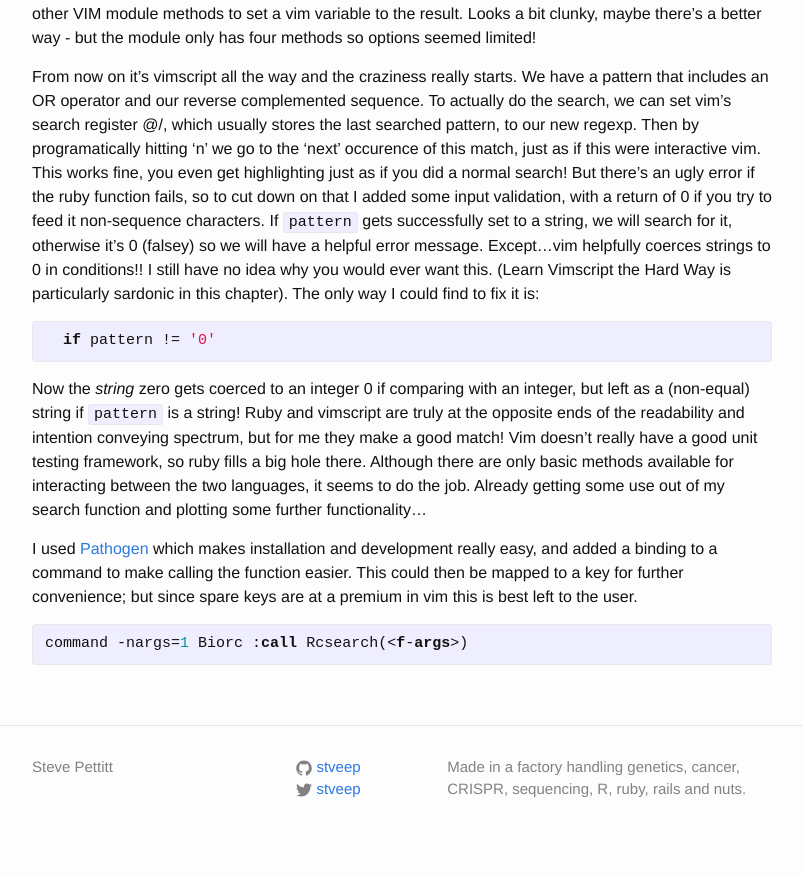
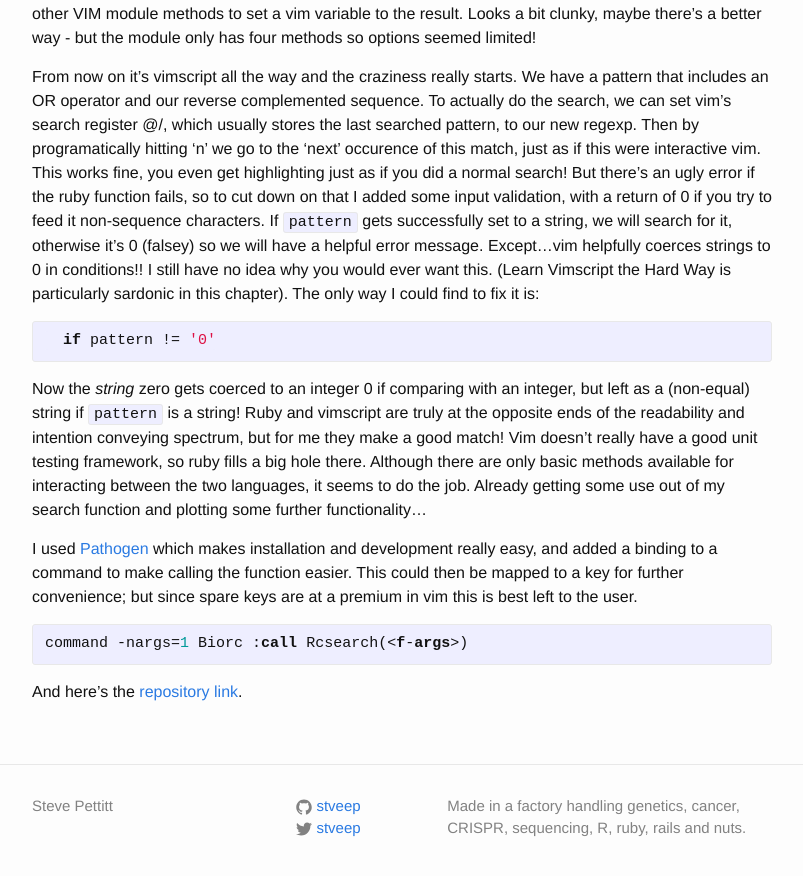
Before and after one commit to stveep/stveep.github.io, a Jekyll site: the page built from _posts/2016-05-31-searching-dna-sequence-in-vim.markdown, in a window 1280 px wide and 900 px high, scrolled down 1835 px. Shown: the top 876 px of the window, without its empty margins (238-1041 px from the left). Built offline with Jekyll 4.4.1, drawn with Linux system fonts in a browser that asks for light colours; comment, search, counter and statistics services are not loaded.

Commit message:
add repo link

```diff
--- a/_posts/2016-05-31-searching-dna-sequence-in-vim.markdown
+++ b/_posts/2016-05-31-searching-dna-sequence-in-vim.markdown
@@ -70,3 +70,5 @@ I used [Pathogen](https://github.com/tpope/vim-pathogen) which makes installatio
 {% highlight vim %}
 command -nargs=1 Biorc :call Rcsearch(<f-args>)
 {% endhighlight %}
+
+And here's the [repository link](https://github.com/stveep/biovim).
```
